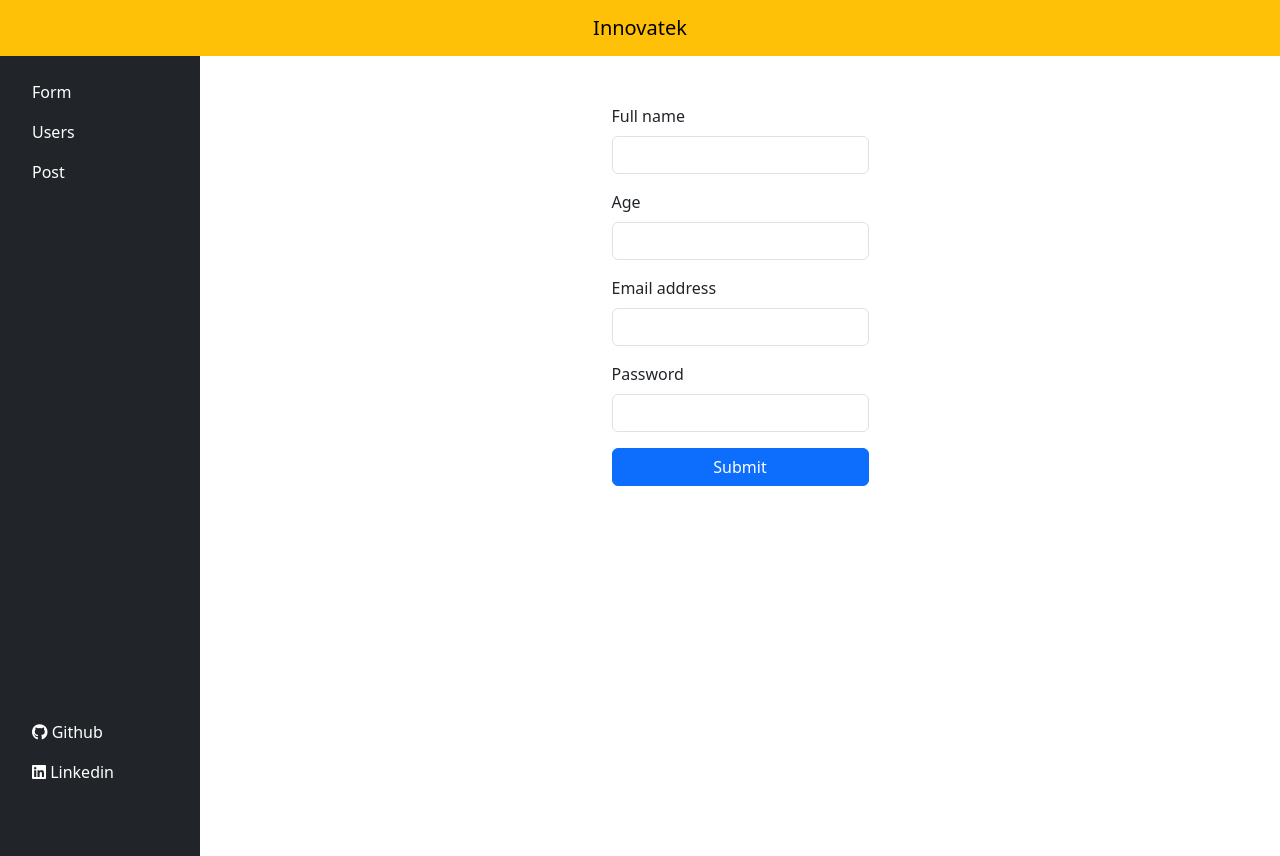
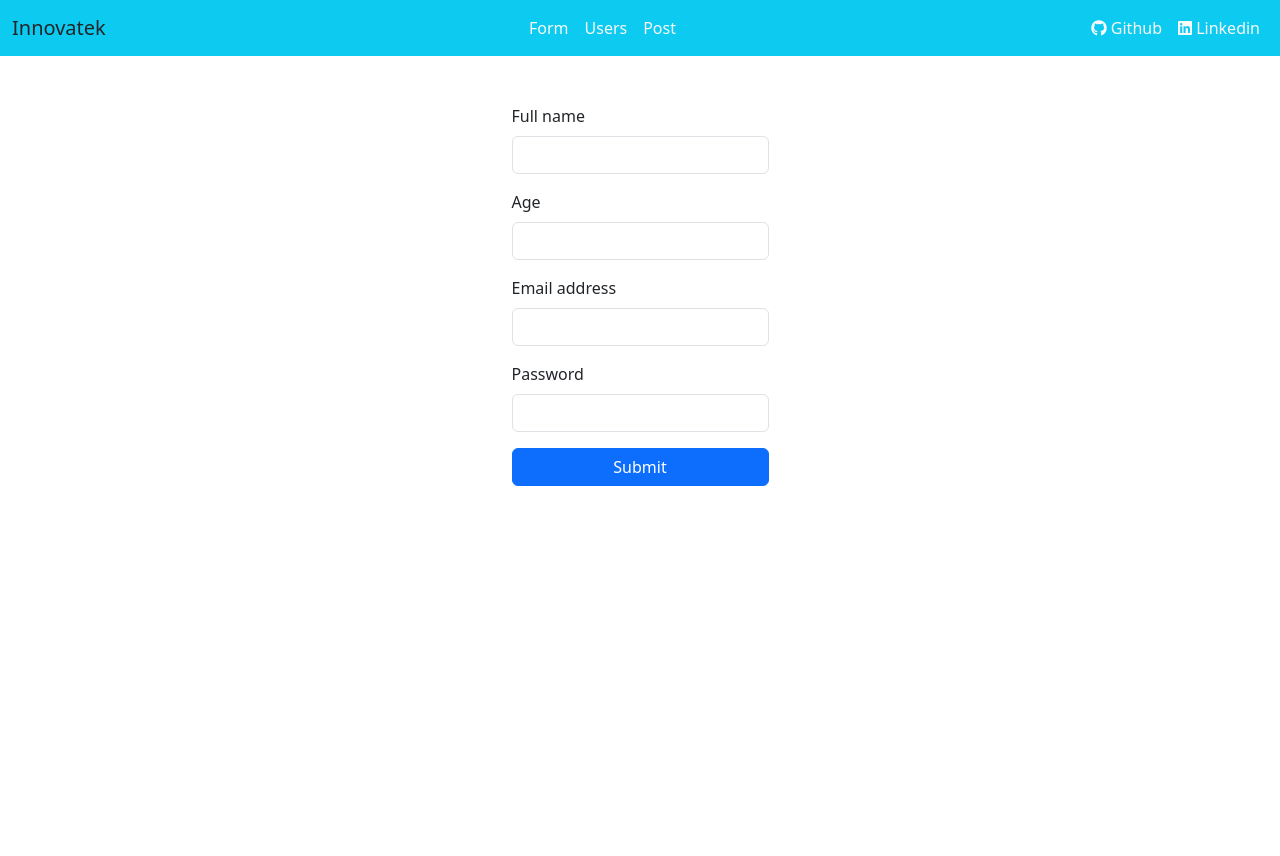
Before and after one commit to flavioalibeaj/Angular-test-app, an Angular app: page / in a window 1280 px wide. After the commit the page ends 800 px from the top, so only its background shows below. Built offline with nearby package versions, Linux system fonts and the light colour scheme.

Commit message:
css changes

```diff
--- a/src/app/app.component.html
+++ b/src/app/app.component.html
@@ -1,8 +1,2 @@
 <app-navbar></app-navbar>
-<div class="layout">
-    <app-sidebar></app-sidebar>
-    <div class="right-side">
-        <router-outlet></router-outlet>
-        <!-- <app-footer></app-footer> -->
-    </div>
-</div>
+<router-outlet></router-outlet>
--- a/src/app/app.module.ts
+++ b/src/app/app.module.ts
@@ -4,8 +4,6 @@
 import { AppRoutingModule } from './app-routing.module';
 import { AppComponent } from './app.component';
 import { NavbarComponent } from './navbar/navbar.component';
-import { SidebarComponent } from './sidebar/sidebar.component';
-import { FooterComponent } from './footer/footer.component';
 import { FormComponent } from './form/form.component';
 import { FormsModule } from '@angular/forms';
 import { HttpClientModule } from '@angular/common/http';
@@ -15,8 +13,6 @@
   declarations: [
     AppComponent,
     NavbarComponent,
-    SidebarComponent,
-    FooterComponent,
     FormComponent,
   ],
   imports: [
--- a/src/app/footer/footer.component.html
+++ /dev/null
@@ -1,9 +0,0 @@
-<!-- Footer -->
-<div class="container">
-    <footer class="d-flex flex-wrap justify-content-evenly align-items-center py-3 my-4 border-top bg-secondary">
-      <span class="mb-3 mb-md-0">Flavio Alibeaj</span>
-      <div class="nav col-md-4 justify-content-end list-unstyled d-flex">
-        <span class="mb-3 mb-md-0">2023 © </span>
-      </div>
-    </footer>
-  </div>
--- a/src/app/footer/footer.component.scss
+++ /dev/null
@@ -1,18 +0,0 @@
-footer{
-    margin-bottom: 0 !important;
-    position: absolute;
-    height: 10%;
-    bottom: 0;
-    left: 13%;
-    width: 88%;
-
-}
-
-i{
-    width: 24px;
-    height: 24px;
-}
-
-span{
-    color: white;
-}
--- a/src/app/navbar/navbar.component.html
+++ b/src/app/navbar/navbar.component.html
@@ -1,6 +1,30 @@
 <!-- Navbar -->
-<nav class="navbar navbar-expand-lg bg-warning">
+<nav class="navbar navbar-expand-lg bg-info mx-auto">
     <div class="container-fluid">
-      <a class="navbar-brand mx-auto text-center" href="#">Innovatek</a>
+      <a class="navbar-brand text-center text-dark" href="#">Innovatek</a>
+      <button class="navbar-toggler" type="button" data-bs-toggle="collapse" data-bs-target="#navbarNavAltMarkup" aria-controls="navbarNavAltMarkup" aria-expanded="false" aria-label="Toggle navigation">
+        <span class="navbar-toggler-icon"></span>
+      </button>
+      <div class="collapse navbar-collapse" id="navbarNavAltMarkup">
+        <div class="navbar-nav ms-auto">
+          <a class="nav-link text-light" routerLink="/">Form</a>
+          <a class="nav-link text-light" routerLink="/users">Users</a>
+          <a class="nav-link text-light" routerLink="/post">Post</a>
+        </div>
+        <div class="navbar-nav ms-auto">
+          <div>
+            <a href="https://github.com/flavioalibeaj" target="_blank" class="nav-link text-light">
+              <i class="fab fa-github"></i>
+              Github
+            </a>
+          </div>
+          <div>
+            <a href="https://www.linkedin.com/in/flavio-alibeaj" target="_blank" class="nav-link text-light">
+              <i class="fab fa-linkedin"></i>
+              Linkedin
+            </a>
+          </div>
+        </div>
+      </div>
     </div>
-  </nav>
+</nav>
--- a/src/app/navbar/navbar.component.scss
+++ b/src/app/navbar/navbar.component.scss
@@ -0,0 +1,3 @@
+.nav-link:hover{
+  color: #dc3545 !important;
+}
--- a/src/app/post/post.component.html
+++ b/src/app/post/post.component.html
@@ -1,6 +1,6 @@
 <div class="container-fluid">
   <div class="row d-flex justify-content-around" >
-    <button type="button" class="btn btn-info" data-bs-toggle="modal" data-bs-target="#staticBackdrop">Add Post</button>
+    <button type="button" class="btn btn-warning" data-bs-toggle="modal" data-bs-target="#staticBackdrop">Add Post</button>
     <div class="card-container" style="width: 18rem;" *ngFor="let p of post">
       <img class="card-img-top" [routerLink]="['post-details', p.id]" src="https://upload.wikimedia.org/wikipedia/commons/thumb/c/cf/Angular_full_color_logo.svg/375px-Angular_full_color_logo.svg.png" alt="Card image cap">
       <div class="card-body">
--- a/src/app/sidebar/sidebar.component.html
+++ /dev/null
@@ -1,28 +0,0 @@
-<!-- Sidebar -->
-<div class="d-flex flex-column flex-shrink-0 p-3 text-white bg-dark">
-    <ul class="nav nav-pills flex-column mb-auto">
-      <li class="nav-item">
-        <a routerLink="/" class="nav-link text-white">Form</a>
-      </li>
-      <li>
-        <a routerLink="/users" class="nav-link text-white">Users</a>
-      </li>
-      <li>
-        <a routerLink="/post" class="nav-link text-white">Post</a>
-      </li>
-    </ul>
-    <ul class="nav nav-pills flex-column mb-5">
-      <li class="nav-item">
-        <a href="https://github.com/flavioalibeaj" target="_blank" class="nav-link text-white">
-          <i class="fab fa-github"></i>
-          Github
-        </a>
-      </li>
-      <li>
-        <a href="https://www.linkedin.com/in/flavio-alibeaj" target="_blank" class="nav-link text-white">
-          <i class="fab fa-linkedin"></i>
-          Linkedin
-        </a>
-      </li>
-    </ul>
-</div>
--- a/src/app/sidebar/sidebar.component.scss
+++ /dev/null
@@ -1,8 +0,0 @@
-div{
-    width: 200px;
-    height: 100vh;
-}
-
-.nav-link:hover{
-    color: #ffc107 !important;
-}
--- a/src/app/users/users.component.html
+++ b/src/app/users/users.component.html
@@ -46,6 +46,7 @@
   </div>
 </div>
 
+<div class="table-responsive">
 <table class="table">
   <thead>
     <tr>
@@ -75,3 +76,4 @@
     </tr>
   </tbody>
 </table>
+</div>
```
Also changed, not shown: src/app/footer/footer.component.ts (deleted, +0 -10 lines), src/app/sidebar/sidebar.component.ts (deleted, +0 -10 lines), 2 other files (tests, documents, lock files or other folders).
